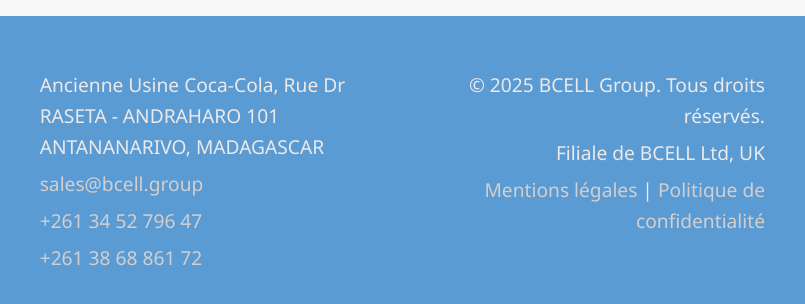
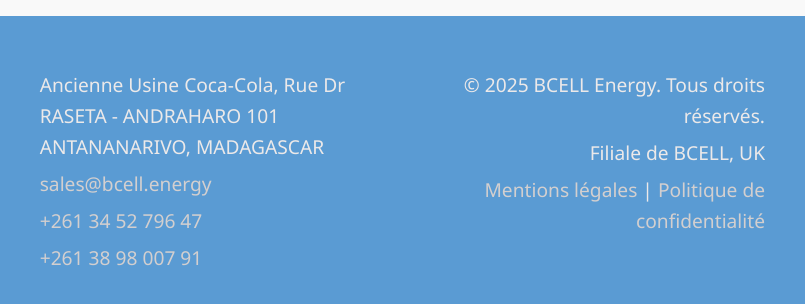
Before and after one commit to cormobro/BCell-energy-website, a plain HTML site: page fr/index.html in a window 1280 px wide. Shown: the part 2645-2949 px from the top of the page, 435-1240 px from the left. Drawn offline with nearby package versions, Linux system fonts and the light colour scheme; files whose address does not match are found by name.

Commit message:
Modifs BCell

```diff
--- a/fr/index.html
+++ b/fr/index.html
@@ -44,7 +44,7 @@
           <li><a href="#" hx-get="fragments/tech.html" hx-target="#main-content" hx-swap="innerHTML">Technologie</a></li>
           <li><a href="#" hx-get="fragments/contact.html" hx-target="#main-content" hx-swap="innerHTML">Contact</a></li>
           <li><a href="#" hx-get="fragments/faq.html" hx-target="#main-content" hx-swap="innerHTML">FAQ</a></li>
-	  <li class="flag"><a href="https://www.bcell.group/website/en"><img src="../media/unionflag.png" alt="Union Flag" width="32" height="32"/></a></li>
+	  <li class="flag"><a href="https://www.bcell.energy/website/en"><img src="../media/unionflag.png" alt="Union Flag" width="32" height="32"/></a></li>
         </ul>
       </nav>
     </div>
@@ -81,13 +81,13 @@
       <p>Ancienne Usine Coca-Cola, Rue Dr RASETA - ANDRAHARO
 101 ANTANANARIVO,
 MADAGASCAR</p>
-      <p><a href="mailto:sales@bcell.group">sales@bcell.group</a></p>
+      <p><a href="mailto:sales@bcell.energy">sales@bcell.energy</a></p>
       <p><a href="tel:+261345279647">+261 34 52 796 47</a></p>
-      <p><a href="tel:+261386886172">+261 38 68 861 72</a></p>
+      <p><a href="tel:+261389800791">+261 38 98 007 91</a></p>
     </div>
     <div class="footer-box">
-      <p>&copy; 2025 BCELL Group. Tous droits réservés.</p>
-      <p>Filiale de BCELL Ltd, UK</p>
+      <p>&copy; 2025 BCELL Energy. Tous droits réservés.</p>
+      <p>Filiale de BCELL, UK</p>
       <p>
         <a href="../media/Mentions_legales.pdf" target="_blank">Mentions légales</a> |
         <a href="../media/Politique_de_Confidentialite.pdf" target="_blank">Politique de confidentialité</a>
```
Also changed, not shown: en/index.html (+5 -5 lines).
